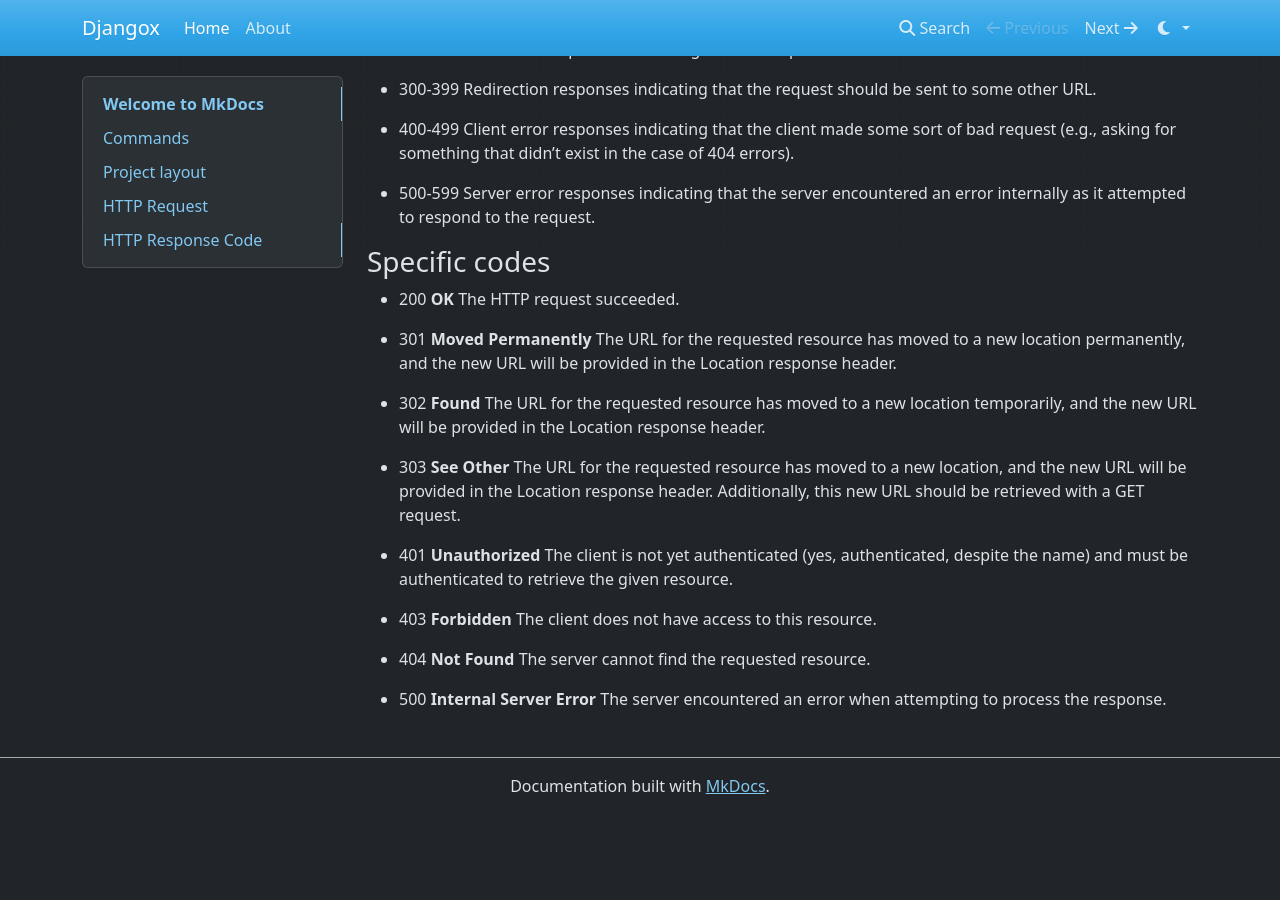
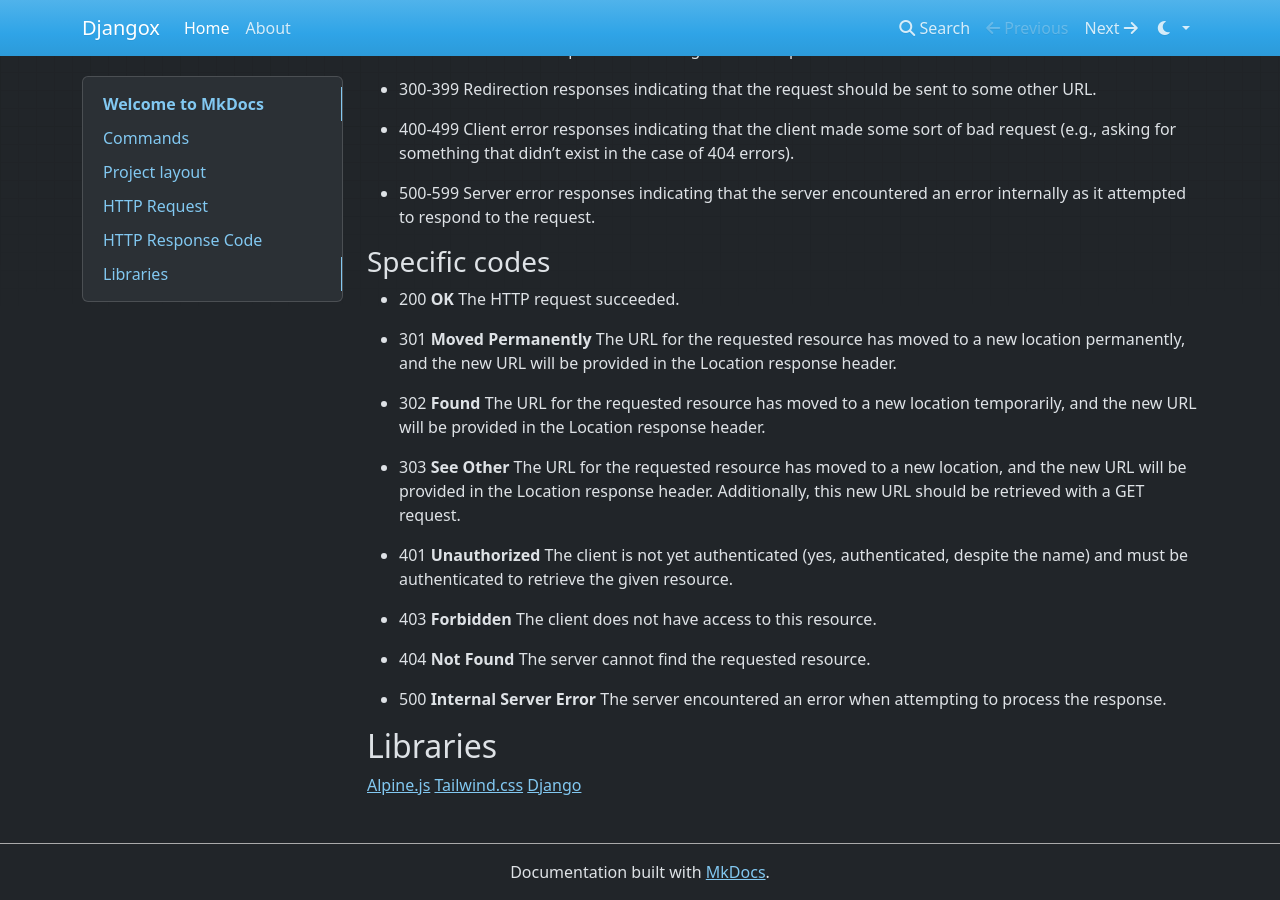
Before and after one commit to SudoWeezy/djangox, an MkDocs documentation site: the page built from docs/docs/index.md, in a window 1280 px wide and 900 px high, scrolled down 909 px. Built offline with MkDocs 1.6.1, drawn with Linux system fonts in a browser that asks for light colours; nearby versions of some CDN libraries; before the commit the page ends 1723 px from its top, so only the background shows below that.

Commit message:
Adding Alpine.js

```diff
--- a/docs/docs/index.md
+++ b/docs/docs/index.md
@@ -57,3 +57,9 @@ For full documentation visit [mkdocs.org](https://www.mkdocs.org).
 * 404 **Not Found** The server cannot find the requested resource.
 
 * 500 **Internal Server Error** The server encountered an error when attempting to process the response.
+
+## Libraries
+
+[Alpine.js](https://alpinejs.dev/)
+[Tailwind.css](https://tailwindcss.com/)
+[Django](https://www.djangoproject.com/)
```
Also changed, not shown: 1 other file.
